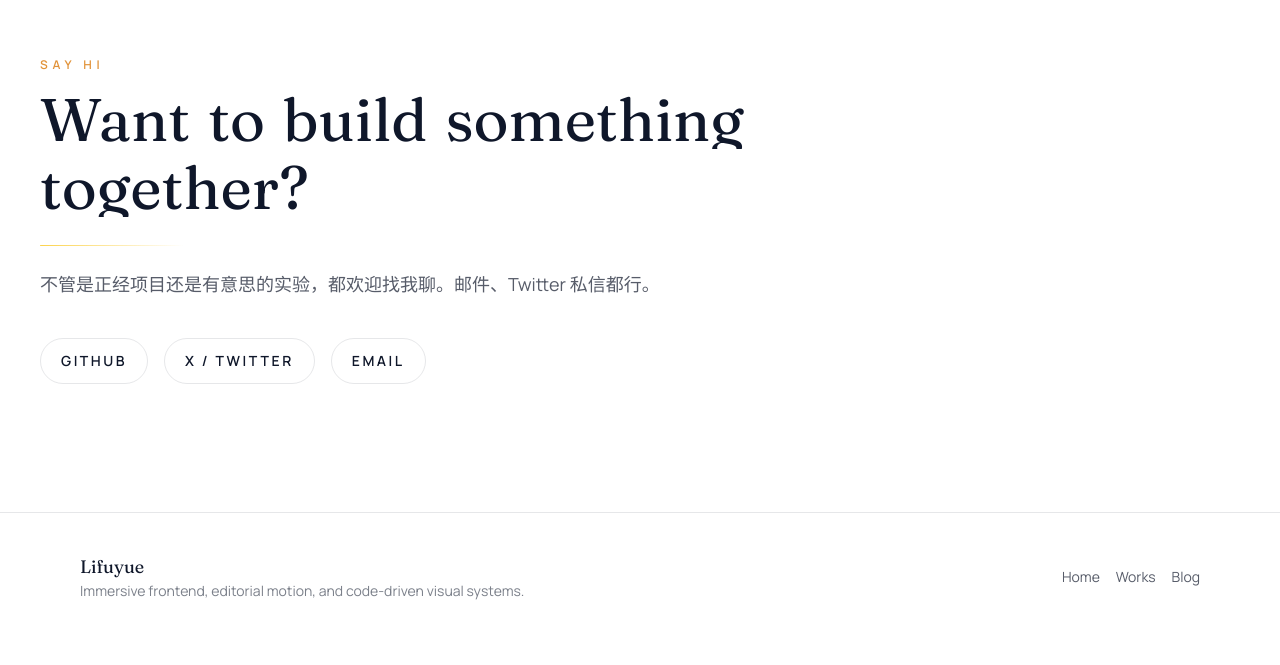
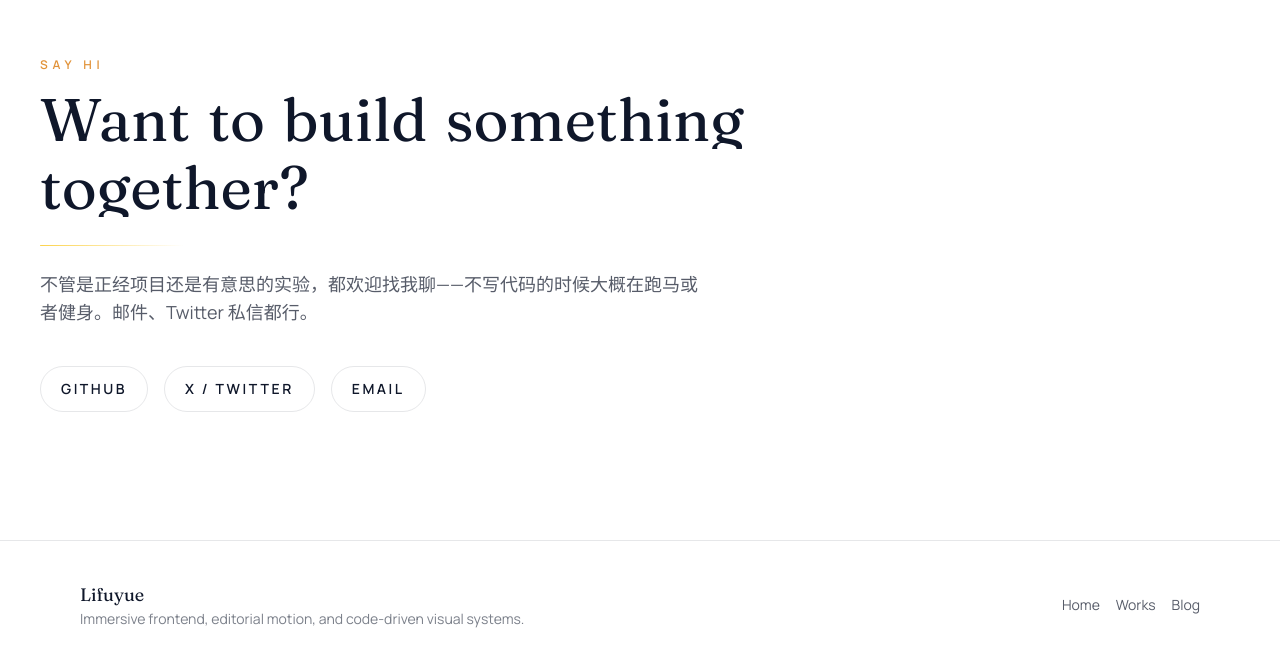
Before and after one commit to lifuyue/lifuyue.github.io, a React (Vite) app: page / in a window 1280 px wide. Shown: the part 3207-3872 px from the top of the page. Before the commit the page ends 3848 px from the top, so only its background shows below. Built offline with nearby package versions, Linux system fonts and the light colour scheme.

Commit message:
联系区域更改

```diff
--- a/src/components/sections/Contact.tsx
+++ b/src/components/sections/Contact.tsx
@@ -10,7 +10,7 @@ export function Contact() {
         <SectionHeading
           eyebrow="Say Hi"
           title="Want to build something together?"
-          description="不管是正经项目还是有意思的实验，都欢迎找我聊。邮件、Twitter 私信都行。"
+          description="不管是正经项目还是有意思的实验，都欢迎找我聊——不写代码的时候大概在跑马或者健身。邮件、Twitter 私信都行。"
         />
         <div className="flex flex-wrap gap-4">
           {socials.map((item, index) => (
```
